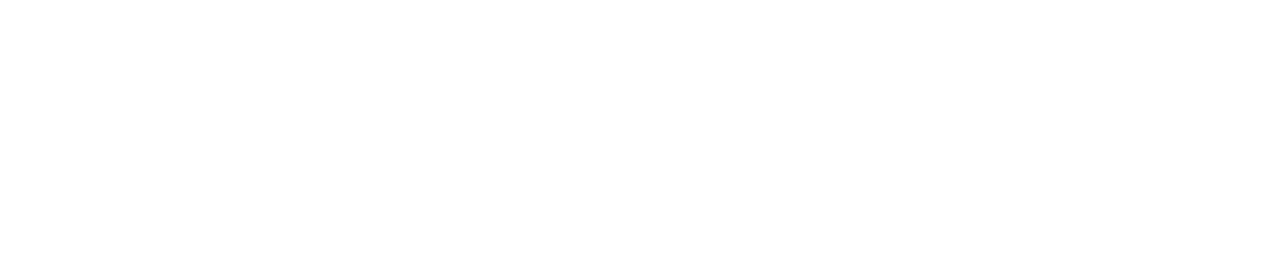
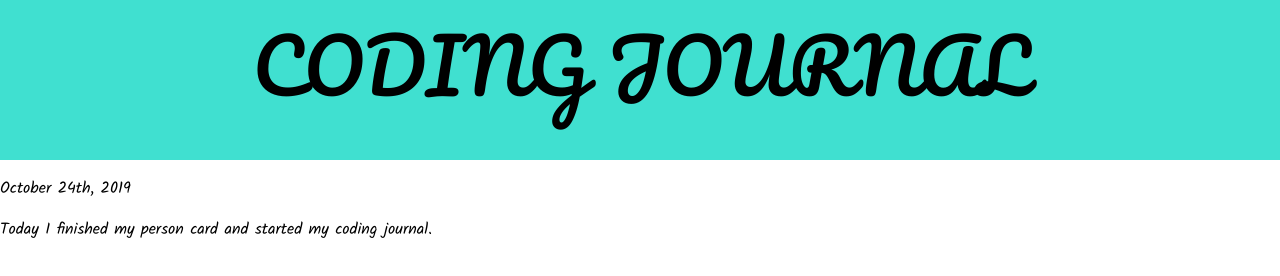
Before and after one commit to c23jf/c23jf.github.io, a plain HTML site: page coding-journal.html in a window 1280 px wide. Drawn offline with Linux system fonts and the light colour scheme.

Commit message:
adding styling and first entry for journal

```diff
--- a/coding-journal.html
+++ b/coding-journal.html
@@ -1,19 +1,54 @@
 <!DOCTYPE html>
 <html>
+
+<link href="https://fonts.googleapis.com/css?family=Pacifico&display=swap" rel="stylesheet">
+
+<link href="https://fonts.googleapis.com/css?family=Kalam&display=swap" rel="stylesheet">
+
 <head>
-	<title>
+	<title>coding journal</title>
+
 
 	<style>
+
+		body{
+			margin:0px;
+		}
 		#jac {
 			background-color: turquoise;
-			width: 200px
-			height: 200px;
+			width: 100%;
+			height: 160px;
+			font-size: 74px;
+			text-align:center;
+			font-family: 'Pacifico', cursive;
 		}
+.entry {
+	font-family: 'Kalam', cursive;
+
+
+/*	border-bottom: dotted 2px grey;
+*/
+
+
+}
+
 	</style>
 
-	</title>
 </head>
 <body>
 
+<div id="jac">CODING JOURNAL</div>
+
+<div class="entry">  <!-- this is the opening tag for my first entry -->
+<p>October 24th, 2019</p>
+<p>Today I finished my person card and started my coding journal. </p>
+
+</div> <!-- this is the CLOSING tag for my first entry -->
+
+<div class="entry">  <!-- BEGINNING ENTRY2-->
+<p></p>
+<p></p>
+
+</div> <!-- ENDING ENTRY 2-->
 </body>
 </html>
```
